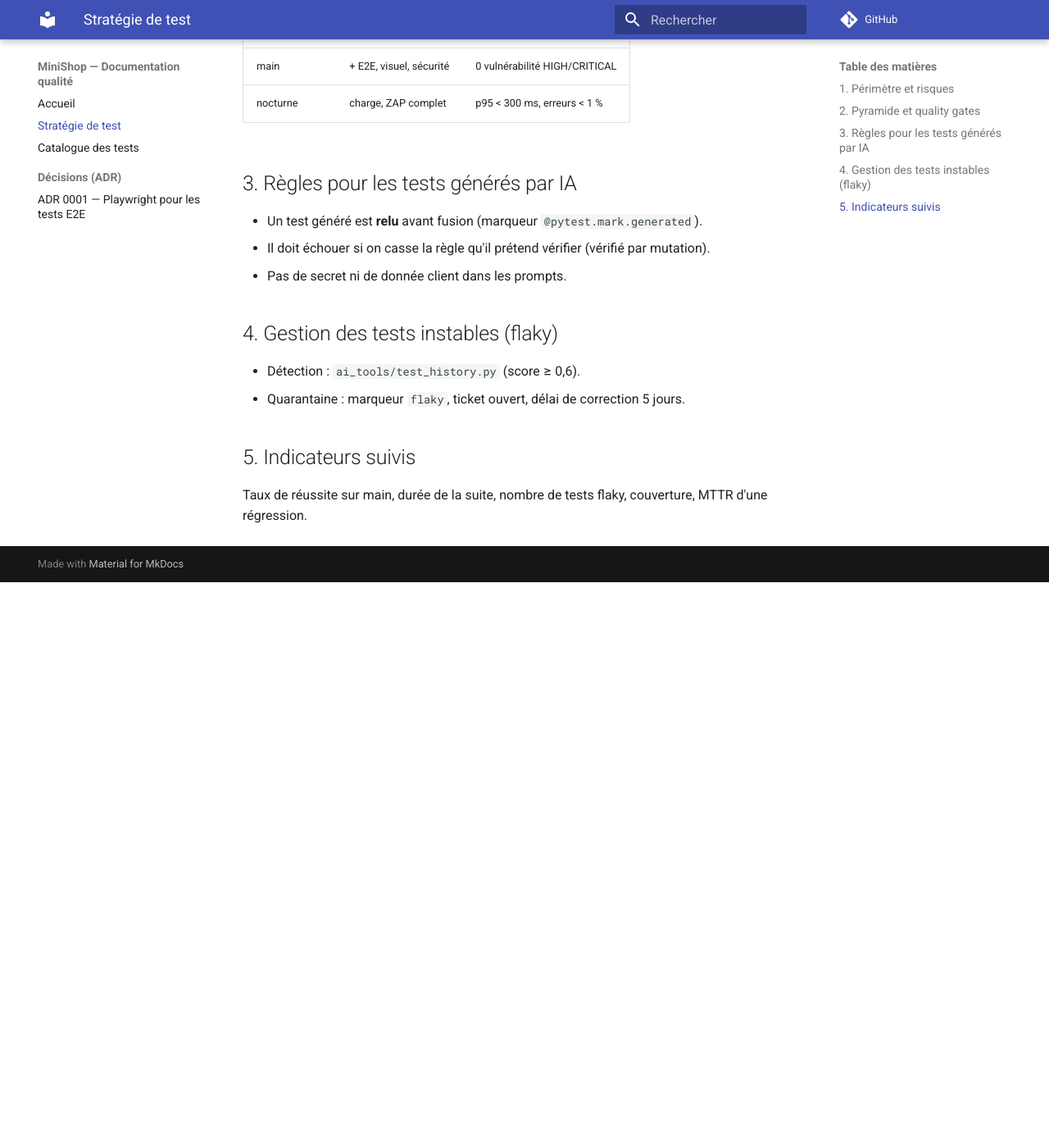
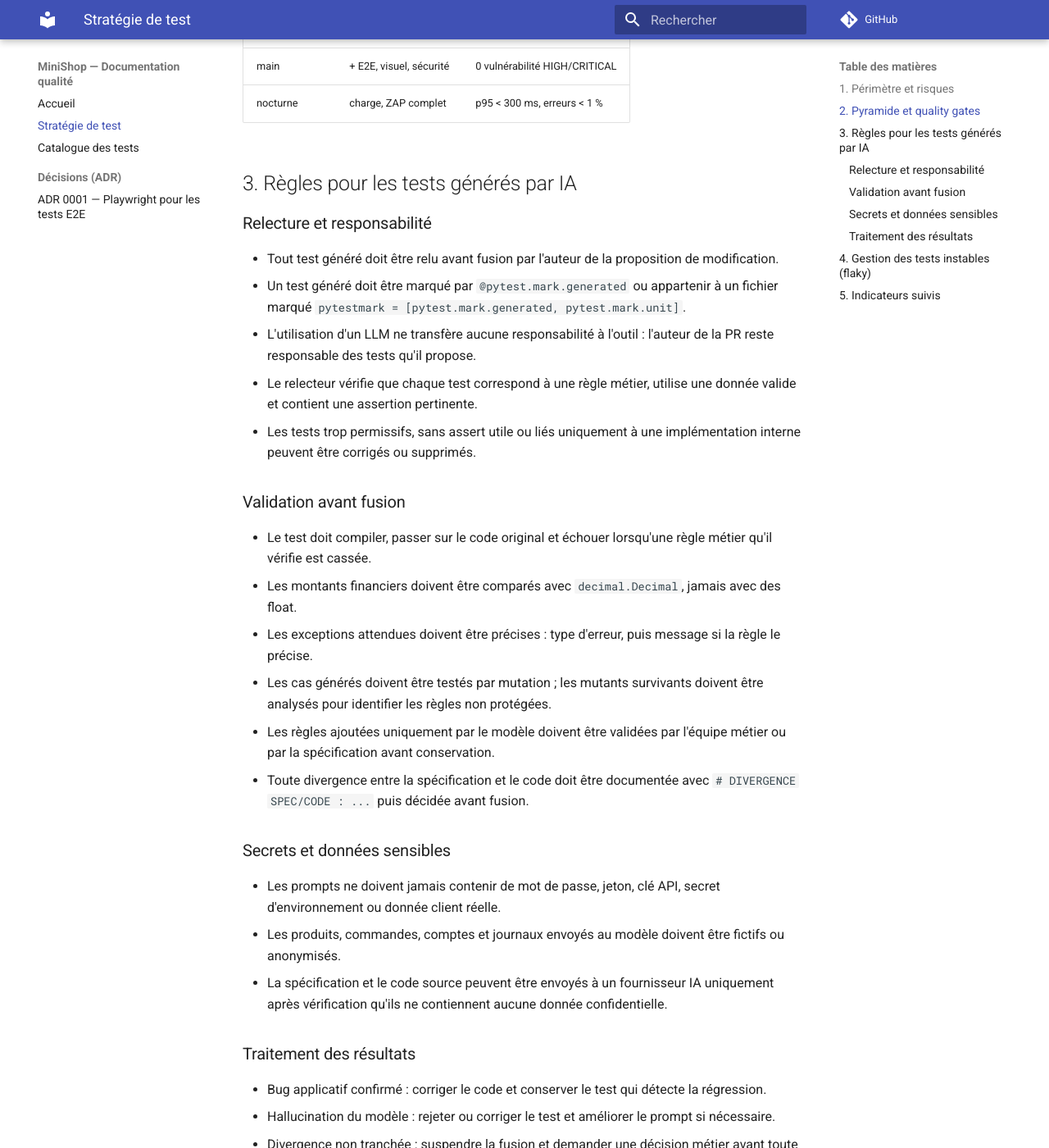
Before and after one commit to AFBBastos/cicd-labs, an MkDocs documentation site: the page built from docs/strategie-de-test.md, in a window 1280 px wide and 1400 px high, scrolled down 817 px. Shown: the whole window at 82% size. Built offline with MkDocs 1.6.1 and Material for MkDocs 9.7.7, drawn with Linux system fonts in a browser that asks for light colours; comment, search, counter and statistics services are not loaded; before the commit the page ends 1527 px from its top, so only the background shows below that; some of the changed text lies outside the part shown.

Commit message:
docs: Atelier03-Etape06-definir les regles des tests IA

```diff
--- a/docs/strategie-de-test.md
+++ b/docs/strategie-de-test.md
@@ -19,9 +19,32 @@
 | nocturne | charge, ZAP complet | p95 < 300 ms, erreurs < 1 % |
 
 ## 3. Règles pour les tests générés par IA
-- Un test généré est **relu** avant fusion (marqueur `@pytest.mark.generated`).
-- Il doit échouer si on casse la règle qu'il prétend vérifier (vérifié par mutation).
-- Pas de secret ni de donnée client dans les prompts.
+
+### Relecture et responsabilité
+- Tout test généré doit être relu avant fusion par l'auteur de la proposition de modification.
+- Un test généré doit être marqué par `@pytest.mark.generated` ou appartenir à un fichier marqué `pytestmark = [pytest.mark.generated, pytest.mark.unit]`.
+- L'utilisation d'un LLM ne transfère aucune responsabilité à l'outil : l'auteur de la PR reste responsable des tests qu'il propose.
+- Le relecteur vérifie que chaque test correspond à une règle métier, utilise une donnée valide et contient une assertion pertinente.
+- Les tests trop permissifs, sans assert utile ou liés uniquement à une implémentation interne peuvent être corrigés ou supprimés.
+
+### Validation avant fusion
+- Le test doit compiler, passer sur le code original et échouer lorsqu'une règle métier qu'il vérifie est cassée.
+- Les montants financiers doivent être comparés avec `decimal.Decimal`, jamais avec des float.
+- Les exceptions attendues doivent être précises : type d'erreur, puis message si la règle le précise.
+- Les cas générés doivent être testés par mutation ; les mutants survivants doivent être analysés pour identifier les règles non protégées.
+- Les règles ajoutées uniquement par le modèle doivent être validées par l'équipe métier ou par la spécification avant conservation.
+- Toute divergence entre la spécification et le code doit être documentée avec `# DIVERGENCE SPEC/CODE : ...` puis décidée avant fusion.
+
+### Secrets et données sensibles
+- Les prompts ne doivent jamais contenir de mot de passe, jeton, clé API, secret d'environnement ou donnée client réelle.
+- Les produits, commandes, comptes et journaux envoyés au modèle doivent être fictifs ou anonymisés.
+- La spécification et le code source peuvent être envoyés à un fournisseur IA uniquement après vérification qu'ils ne contiennent aucune donnée confidentielle.
+
+### Traitement des résultats
+- Bug applicatif confirmé : corriger le code et conserver le test qui détecte la régression.
+- Hallucination du modèle : rejeter ou corriger le test et améliorer le prompt si nécessaire.
+- Divergence non tranchée : suspendre la fusion et demander une décision métier avant toute correction automatique.
+- Test trop large ou trop permissif : préciser les assertions, le type d'exception ou le message attendu.
 
 ## 4. Gestion des tests instables (flaky)
 - Détection : `ai_tools/test_history.py` (score ≥ 0,6).
```
